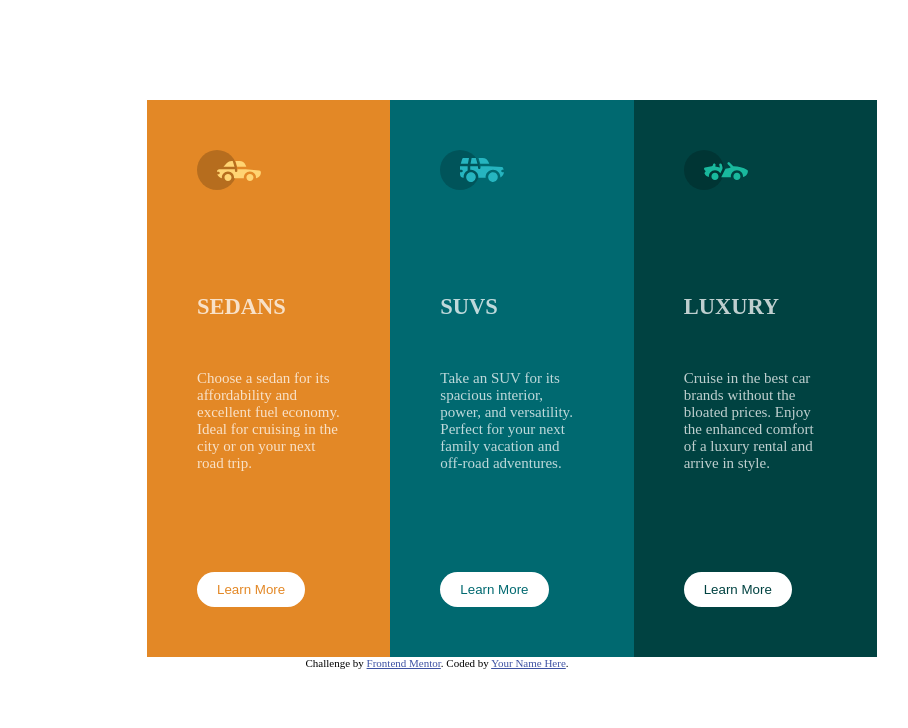
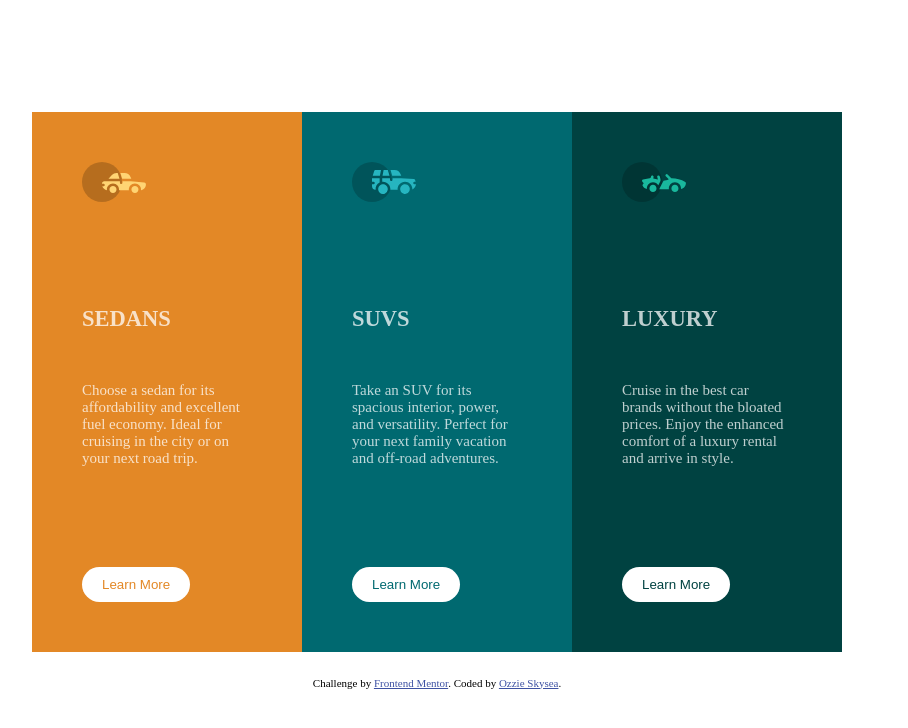
Before and after one commit to 7deniz/3-column-preview-card, a plain HTML site: page index.html in a window 1280 px wide. Shown: the whole page, without its empty margins (203-1111 px from the left). Drawn offline with Linux system fonts and the light colour scheme.

Commit message:
some-changes

```diff
--- a/index.html
+++ b/index.html
@@ -15,6 +15,7 @@
 
   <!-- Feel free to remove these styles or customise in your own stylesheet 👍 -->
   <style>
+
     .attribution { font-size: 11px; text-align: center; }
     .attribution a { color: hsl(228, 45%, 44%); }
   </style>
@@ -45,7 +46,7 @@
   </div>
   <div class="attribution">
     Challenge by <a href="https://www.frontendmentor.io?ref=challenge" target="_blank">Frontend Mentor</a>.
-    Coded by <a href="#">Your Name Here</a>.
+    Coded by <a href="#">Ozzie Skysea</a>.
   </div>
 </body>
 </html>
--- a/style.css
+++ b/style.css
@@ -6,21 +6,22 @@
 html {
   font-size: 62.5%;
 }
+body{
+  min-height: 100vh;
+  display: grid;
+  place-content: center;
+}
+
 
 .all{
     display: flex;
     font-size:1.5rem;
   border-radius: 10%;
-margin-left: 35rem;
-margin-right: 20rem;
-margin-top: 10rem;
+
 }
 p{
   color: hsla(0, 0%, 100%, 0.75);
-  margin-left: 5rem;
-  margin-bottom: 5rem;
-  margin-top: 5rem;
-  margin-right: 5rem;
+  margin:5rem;
 }
 .icon{
   margin-left: 5rem;
@@ -65,3 +66,7 @@ button{
 .btn-lux{
   color: hsl(179, 100%, 13%);
 }
+.attribution{
+ margin-top: 2.5rem;
+
+}
```
